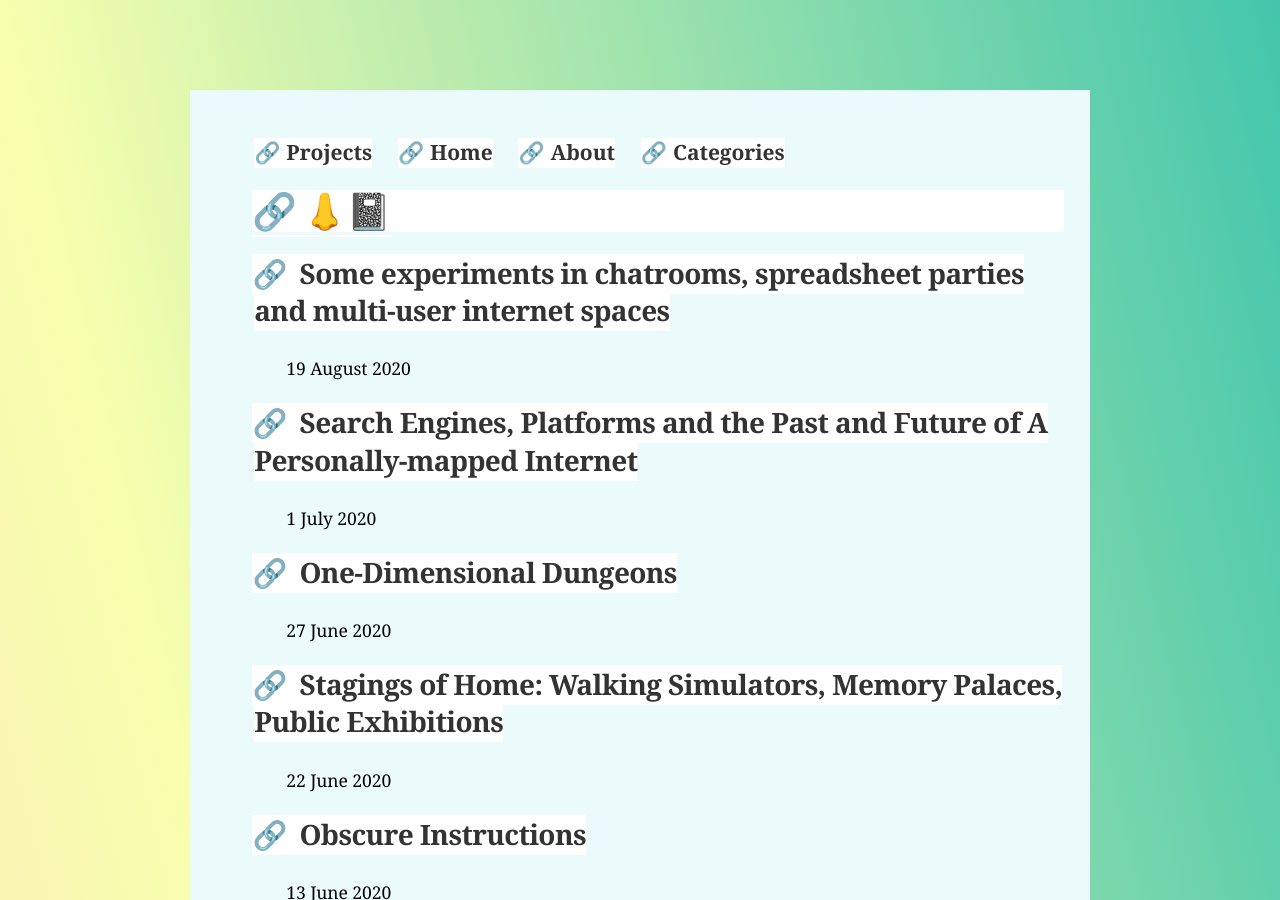
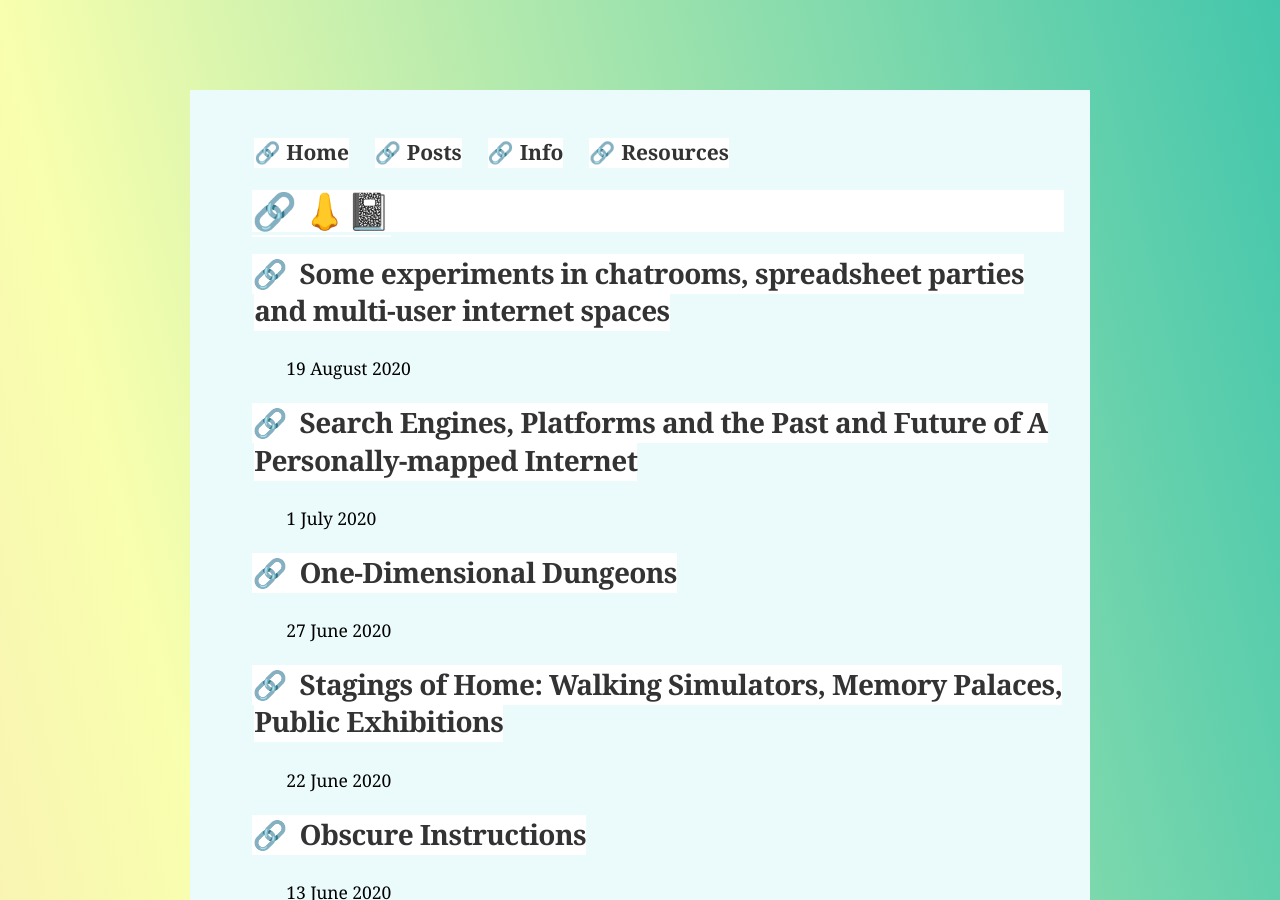
Before and after one commit to lee2sman/nosebook, a Jekyll site: the page built from index.md, in a window 1280 px wide and 900 px high. Built offline with Jekyll 4.4.1, drawn with Linux system fonts in a browser that asks for light colours.

Commit message:
update default layout nav

```diff
--- a/_layouts/default.html
+++ b/_layouts/default.html
@@ -12,10 +12,11 @@
 	<body>
 		<nav>
     		<ul>
-			<li><a href="{{ site.baseurl }}/..">Projects</a></li>
-			<li><a href="{{ site.baseurl }}/">Home</a></li>
-	        	<li><a href="{{ site.baseurl }}/about">About</a></li>
-        		<li><a href="{{ site.baseurl }}/categories">Categories</a></li>
+			<li><a href="{{ site.baseurl }}/..">Home</a></li>
+			<li><a href="{{ site.baseurl }}/">Posts</a></li>
+	        	<li><a href="{{ site.baseurl }}/about">Info</a></li>
+			<!--<li><a href="https://leetusman.com/resources">Resources</a></li>-->
+			<li><a href="{{ site.baseurl }}/../resources">Resources</a></li>
     		</ul>
 		</nav>
 
```
